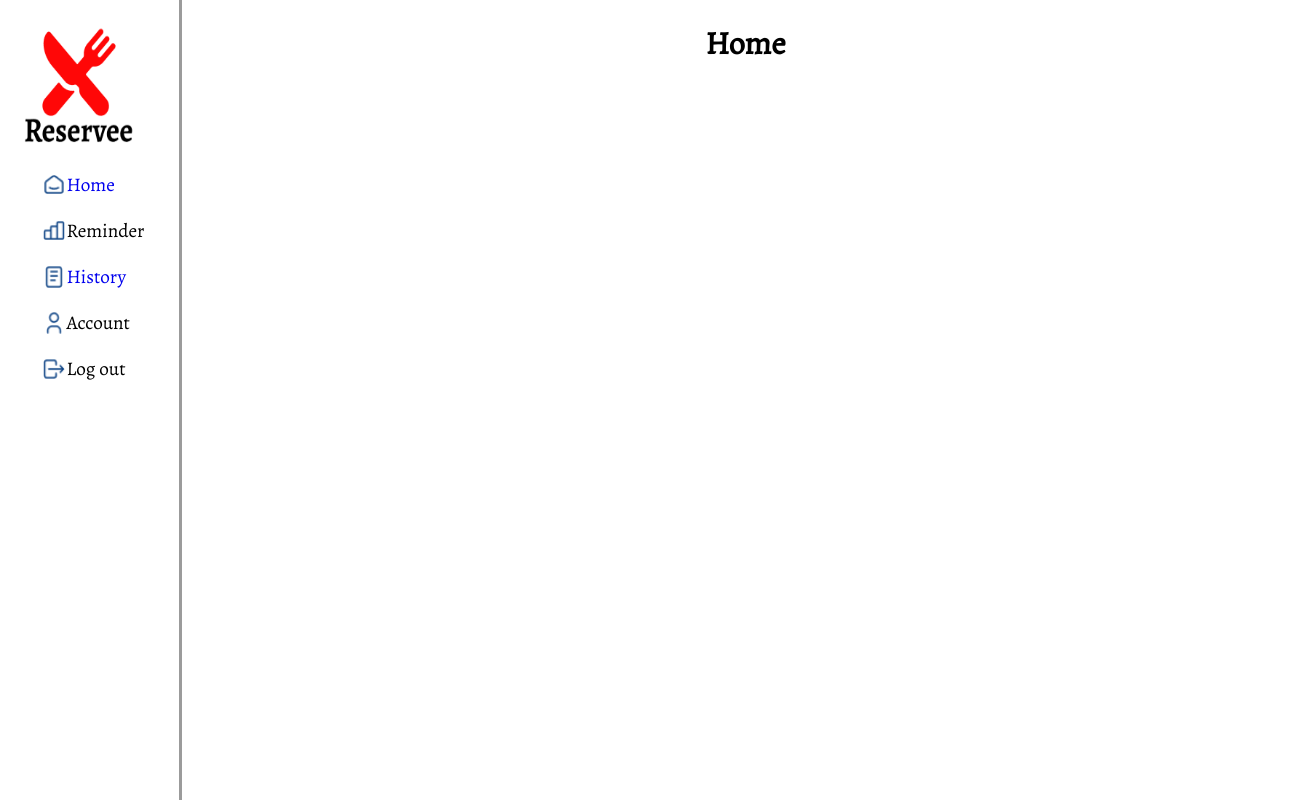
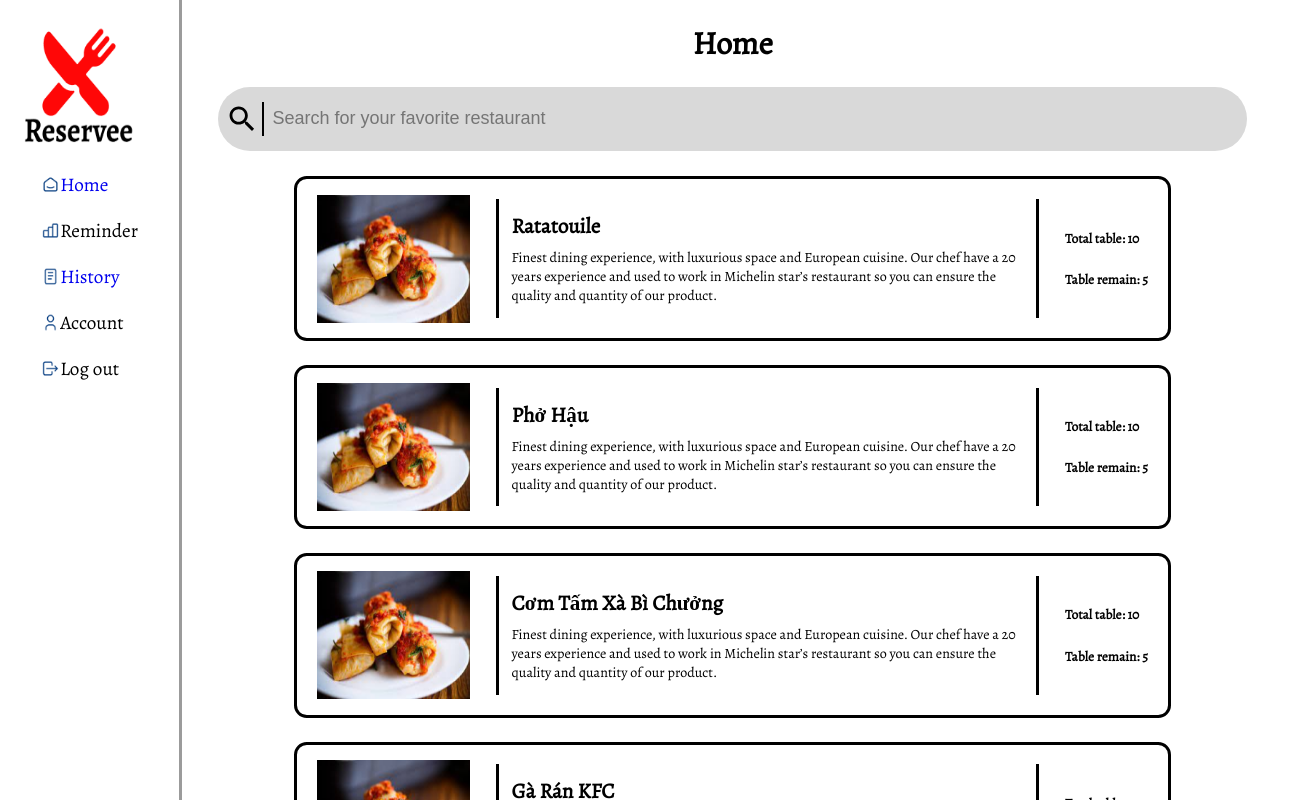
Before and after one commit to TheCodister/Reservee, a React (Vite) app: page / in a window 1280 px wide. Shown: the whole page, 1309 px wide, since content can reach past the window. Built offline with nearby package versions, Linux system fonts and the light colour scheme.

Commit message:
add homepage

```diff
--- a/package.json
+++ b/package.json
@@ -10,6 +10,10 @@
     "preview": "vite preview"
   },
   "dependencies": {
+    "@emotion/react": "^11.11.1",
+    "@emotion/styled": "^11.11.0",
+    "@mui/icons-material": "^5.14.19",
+    "@mui/material": "^5.14.20",
     "axios": "^1.6.2",
     "date-fns": "^2.24.0",
     "localforage": "^1.10.0",
@@ -18,6 +22,7 @@
     "react-datepicker": "^4.23.0",
     "react-dom": "^18.2.0",
     "react-router-dom": "^6.18.0",
+    "react-search-box": "^3.0.0",
     "sort-by": "^1.2.0"
   },
   "devDependencies": {
--- a/src/App.css
+++ b/src/App.css
@@ -2,5 +2,5 @@
   display: flex;
 }
 .content {
-  width: 88vw;
+  width: 86vw;
 }
--- a/src/App.jsx
+++ b/src/App.jsx
@@ -5,7 +5,56 @@ import { NavBar } from "./Components";
 import "./App.css";
 
 function App() {
-  const [count, setCount] = useState(0);
+  const [dummyData] = useState([
+    {
+      id: 1,
+      name: "Ratatouile",
+      des: "Finest dining experience, with luxurious space and European cuisine. Our chef have a 20 years experience and used to work in Michelin star’s restaurant so you can ensure the quality and quantity of our product.",
+      link: `/Schedule/1`,
+      totalTable: 10,
+      totalRemain: 5,
+    },
+    {
+      id: 2,
+      name: "Phở Hậu",
+      des: "Finest dining experience, with luxurious space and European cuisine. Our chef have a 20 years experience and used to work in Michelin star’s restaurant so you can ensure the quality and quantity of our product.",
+      link: `/Schedule/2`,
+      totalTable: 10,
+      totalRemain: 5,
+    },
+    {
+      id: 3,
+      name: "Cơm Tấm Xà Bì Chưởng",
+      des: "Finest dining experience, with luxurious space and European cuisine. Our chef have a 20 years experience and used to work in Michelin star’s restaurant so you can ensure the quality and quantity of our product.",
+      link: `/Schedule/3`,
+      totalTable: 10,
+      totalRemain: 5,
+    },
+    {
+      id: 4,
+      name: "Gà Rán KFC",
+      des: "Finest dining experience, with luxurious space and European cuisine. Our chef have a 20 years experience and used to work in Michelin star’s restaurant so you can ensure the quality and quantity of our product.",
+      link: `/Schedule/4`,
+      totalTable: 10,
+      totalRemain: 5,
+    },
+    {
+      id: 5,
+      name: "Bún Đậu nước mắm",
+      des: "Finest dining experience, with luxurious space and European cuisine. Our chef have a 20 years experience and used to work in Michelin star’s restaurant so you can ensure the quality and quantity of our product.",
+      link: `/Schedule/5`,
+      totalTable: 10,
+      totalRemain: 5,
+    },
+    {
+      id: 6,
+      name: "Cơm chay",
+      des: "Finest dining experience, with luxurious space and European cuisine. Our chef have a 20 years experience and used to work in Michelin star’s restaurant so you can ensure the quality and quantity of our product.",
+      link: `/Schedule/6`,
+      totalTable: 10,
+      totalRemain: 5,
+    },
+  ]);
 
   return (
     <Router>
@@ -13,7 +62,7 @@ function App() {
         <NavBar />
         <div className="content">
           <Routes>
-            <Route exact path="/" element={<Home />} />
+            <Route exact path="/" element={<Home data={dummyData} />} />
             <Route path="/History" element={<History />} />
             <Route path="/Schedule" element={<Schedule />} />
           </Routes>
--- a/src/Components/NavBar/NavBar.css
+++ b/src/Components/NavBar/NavBar.css
@@ -22,8 +22,8 @@
   margin-top: 2vw;
 }
 .navbar-butt img {
-  width: 2vw;
-  height: 2vw;
+  width: 1.5vw;
+  height: 1.5vw;
   margin: 0;
 }
 .navbar-butt {
--- a/src/Pages/Home/Home.css
+++ b/src/Pages/Home/Home.css
@@ -1,10 +1,88 @@
 .home {
   display: flex;
   width: 100%;
-  height: 100%;
+  height: 100vh;
   align-items: center;
   flex-direction: column;
+  overflow: auto;
 }
 .home-title {
-  height: 10%;
+  display: flex;
+  flex-direction: column;
+  align-items: center;
+  height: 20%;
+  margin-bottom: 2vw;
 }
+
+.home-search svg {
+  width: 3vw;
+}
+.home-search-icon {
+  scale: 1.4;
+}
+.home-search {
+  padding-left: 0.4vw;
+  display: flex;
+  justify-content: start;
+  align-items: center;
+  width: 80vw;
+  height: 4em;
+  background-color: #d9d9d9;
+  border-radius: 3em;
+}
+.home-searchbar {
+  border: none;
+  border-left: #000 2.6px solid;
+  width: 75vw;
+  height: 2.5vw;
+  padding-left: 0.7vw;
+  background-color: #d9d9d9;
+  font-size: large;
+}
+.home-searchbar:focus {
+  outline: none;
+}
+.home-menu-item {
+  display: flex;
+  align-items: center;
+  border: #000 3px solid;
+  gap: 2vw;
+  border-radius: 1vw;
+  padding: 1.5vw;
+  width: 65vw;
+  height: 15vh;
+  cursor: pointer;
+}
+.home-menu {
+  display: flex;
+  flex-direction: column;
+  justify-content: start;
+  gap: 3vh;
+}
+.home-menu-item-img {
+  display: flex;
+  justify-content: center;
+}
+.home-menu-item-img img {
+  width: 12vw;
+  height: 16vh;
+}
+.home-menu-item-des {
+  padding: 1vw;
+  width: 40vw;
+  border-left: #000 3px solid;
+  border-right: #000 3px solid;
+  font-size: 1.1vw;
+  display: flex;
+  flex-direction: column;
+  gap: 1vh;
+}
+.home-menu-item-des h2,
+p {
+  margin: 0;
+}
+.home-menu-item-table {
+  display: flex;
+  flex-direction: column;
+  font-size: 0.7vw;
+}
--- a/src/Pages/Home/index.jsx
+++ b/src/Pages/Home/index.jsx
@@ -1,9 +1,56 @@
 import "./Home.css";
-const Home = () => {
+import { useState } from "react";
+import SearchIcon from "@mui/icons-material/Search";
+import { Link } from "react-router-dom";
+import { set } from "date-fns";
+const Home = (props) => {
+  const resData = props.data;
+  const [searchInput, setSearchInput] = useState("");
+  const [searchResult, setSearchResult] = useState(resData); // eslint-disable-line no-unused-vars
+  const handleChange = (e) => {
+    var lowerCase = e.target.value.toLowerCase();
+    e.preventDefault();
+    setSearchInput(lowerCase);
+    const result = resData.filter((data) => {
+      if (searchInput.length > 0) {
+        return data && data.name && data.name.toLowerCase().includes(lowerCase);
+      } else {
+        return data;
+      }
+    });
+    setSearchResult(result);
+  };
   return (
     <div className="home">
       <div className="home-title">
         <h1>Home</h1>
+        <div className="home-search">
+          <SearchIcon className="home-search-icon" />
+          <input
+            className="home-searchbar"
+            type="text"
+            placeholder="Search for your favorite restaurant"
+            onChange={handleChange}
+            value={searchInput}
+          />
+        </div>
+      </div>
+      <div className="home-menu">
+        {searchResult.map((result) => (
+          <div className="home-menu-item" key={result.id}>
+            <div className="home-menu-item-img">
+              <img src="./Images/Food.png" alt="food" />
+            </div>
+            <div className="home-menu-item-des">
+              <h2>{result.name}</h2>
+              <p>{result.des}</p>
+            </div>
+            <div className="home-menu-item-table">
+              <h2>Total table: {result.totalTable}</h2>
+              <h2>Table remain: {result.totalRemain}</h2>
+            </div>
+          </div>
+        ))}
       </div>
     </div>
   );
--- a/src/Pages/Schedule/Schedule.css
+++ b/src/Pages/Schedule/Schedule.css
@@ -10,93 +10,3 @@
   align-items: center;
   text-align: center;
 }
-.print-file {
-  margin-top: 2em;
-  background-color: #d9d9d9;
-  border: #000 solid;
-  border-width: 0.25vw;
-  width: 70vw;
-  height: 30vh;
-  text-align: center;
-}
-.print-file img {
-  width: 7vw;
-}
-.print-file-title {
-  display: flex;
-  align-items: center;
-  justify-content: center;
-  border-bottom: #000 solid;
-  border-width: 0.25vw;
-  height: 7vh;
-  font-size: 0.8vw;
-}
-.print-upload {
-  display: flex;
-  flex-direction: column;
-  background-color: #d9d9d9;
-  justify-content: center;
-  align-items: center;
-  width: 70vw;
-  height: 30vh;
-  border: #000 dashed 0.4em;
-  border-radius: 2em;
-  margin-top: 2em;
-  font-size: 0.8vw;
-}
-.print-upload p {
-  cursor: pointer;
-  background-color: #3c8aff;
-  width: 8vw;
-  height: 3vh;
-  display: flex;
-  justify-content: center;
-  align-items: center;
-  margin: 0;
-  border-radius: 1em;
-  color: white;
-}
-.print-upload img {
-  width: 5vw;
-}
-.print-upload h1 {
-  margin: 0.2em;
-}
-.print-upload input {
-  border: #000 solid;
-  padding: 0.2em;
-  width: 14vw;
-  height: 1vw;
-  display: flex;
-  margin-bottom: 1em;
-}
-.print-file-section {
-  display: flex;
-  padding-left: 1em;
-  align-items: center;
-  height: 23vh;
-}
-.print-confirm {
-  display: flex;
-  gap: 4em;
-}
-.print-confirm h1 {
-  border-radius: 0.5em;
-  padding: 0.25em;
-  width: 10vw;
-  text-align: center;
-  color: #fff;
-  cursor: pointer;
-}
-.print-confirm h1:nth-child(1) {
-  background-color: #3c8aff;
-}
-.print-confirm h1:nth-child(2) {
-  background-color: #aab3c1;
-}
-.print-progress {
-  position: absolute;
-  margin-bottom: 2vw;
-  width: 30vw;
-  height: 2vh;
-}
```
Also changed, not shown: public/Images/Food.png (added), 1 other file (tests, documents, lock files or other folders).
